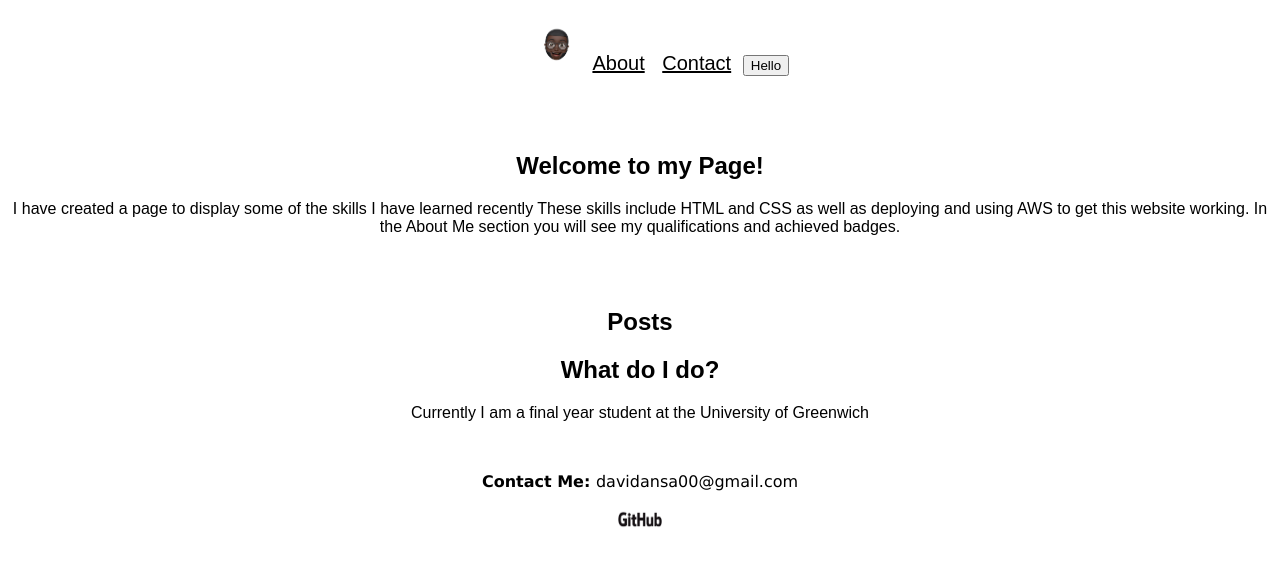
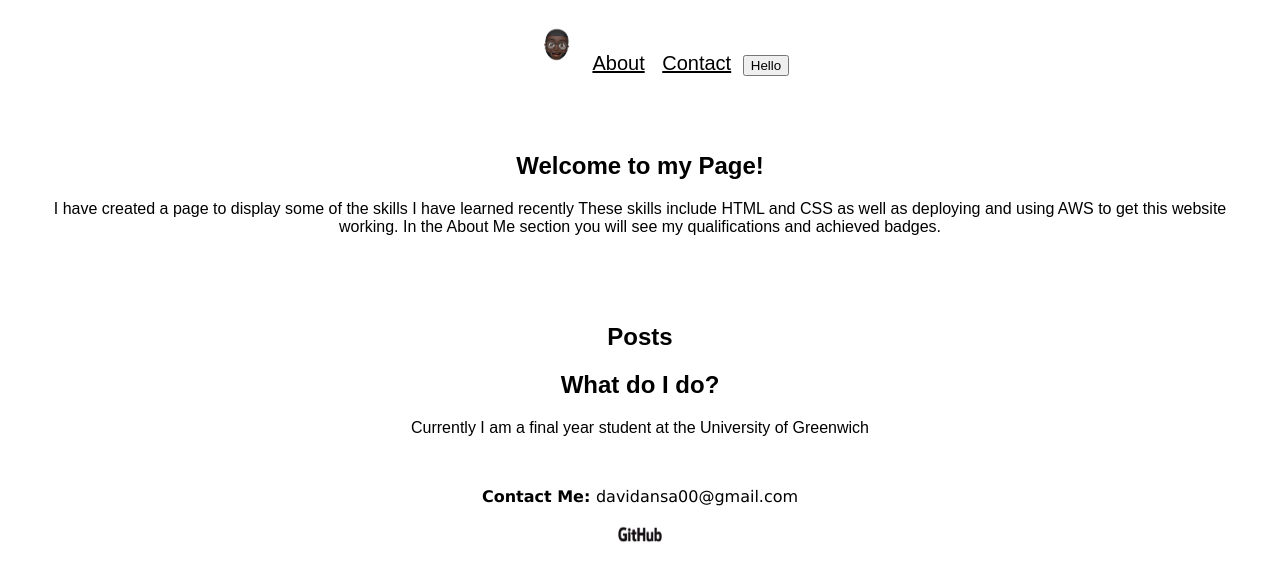
Before and after one commit to ansaldn/portfolio, a Jekyll site: the page index.html, which Jekyll copies as it is, in a window 1280 px wide. Shown: the top 581 px of the page. Built offline with Jekyll 4.4.1, drawn with Linux system fonts in a browser that asks for light colours.

Commit message:
Changes to border styling

```diff
--- a/resources/css/index.css
+++ b/resources/css/index.css
@@ -33,6 +33,12 @@
     font-family: sans-serif;
 }
 
+section {
+    border: 3px;
+    border-color: cadetblue;
+    margin: 15px;
+}
+
 #navbar{
     border: 1px;
 }
```
